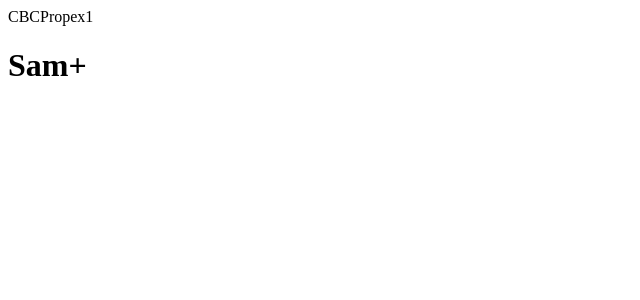
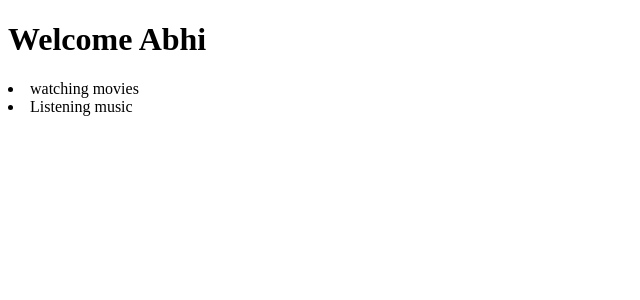
Before and after one commit to abhijithvarma29/Training-3-2-FSD-, a React (Create React App) app in the folder React/training3-2/: page / in a window 1280 px wide. Shown: the top 300 px of the page, without its empty margins (0-640 px from the left). Built offline with nearby package versions, Linux system fonts and the light colour scheme.

Commit message:
React training

```diff
--- a/React/training3-2/src/App.jsx
+++ b/React/training3-2/src/App.jsx
@@ -31,14 +31,42 @@
 // export default App;
 
 //!props
+//?Class component
+// import React from 'react'
+// import CBCPropex1 from './propsexample/CBCPropex1';
+
+// class App extends React.Component {
+//   render() {
+//     return (
+//       <CBCPropex1
+//       username="Sam"
+//       age={25}
+//       desig={["developer","tester"]}
+//       userdetails={{city:"Hyd", area:"maisammaguda"}}
+//       sendFun={function(){
+//         alert("Hi, I am from parent component")
+//       }}
+//       />
+//     )
+//   }
+// }
+// export default App;
+
+//?Funtional component
 import React from 'react'
-import CBCPropex1 from './propsexample/CBCPropex1';
+import FBCPropex from './propsexample/FBCPropex'
 
-class App extends React.Component {
-  render() {
-    return (
-      <CBCPropex1 username="Sam"/>
-    )
-  }
+const App = () => {
+  return (
+    <div>
+      <FBCPropex
+        username="Abhi"
+        isLoggedIn={true}
+        // isLoggedIn={false}
+        hobbies={["watching movies","Listening music"]}
+      />
+    </div>
+  )
 }
-export default App;
+
+export default App
--- a/React/training3-2/src/propsexample/CBCPropex1.jsx
+++ b/React/training3-2/src/propsexample/CBCPropex1.jsx
@@ -2,10 +2,15 @@
 
 class CBCPropex1 extends React.Component {
   render() {
-    console.log(this.props.username);
+    console.log(this);
     return (
       <div>CBCPropex1
-        <h1>{this.props.username}+</h1>
+        <h1>{this.props.username}</h1>
+        <h1>{this.props.age}</h1>
+        <div>{this.props.desig[0]}</div>
+        <h1>{this.props.userdetails.area}</h1>
+
+        <button onClick={this.props.sendFun}>Click it</button>
       </div>
     )
   }
--- /dev/null
+++ b/React/training3-2/src/propsexample/FBCPropex.jsx
@@ -0,0 +1,20 @@
+import React from 'react'
+
+const FBCPropex = (props) => {
+    console.log(props);
+    if(props.isLoggedIn == true){
+        return(
+            <div>
+                <h1>Welcome {props.username}</h1>
+                {
+                    props.hobbies.map((value)=>{
+                        return <li>{value}</li>
+                    })
+                }
+            </div>
+        )
+    }else{
+        return <h1>Please Login first</h1>
+    }
+}
+export default FBCPropex
```
